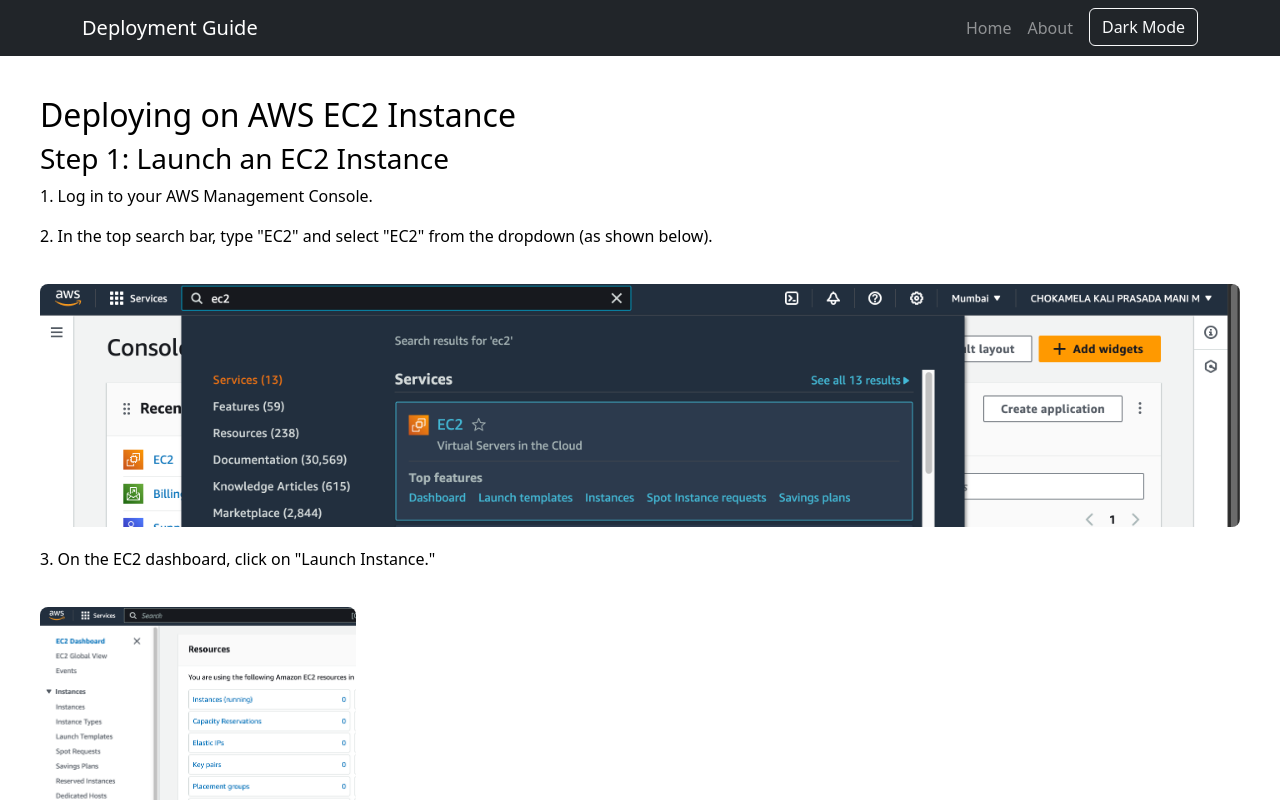
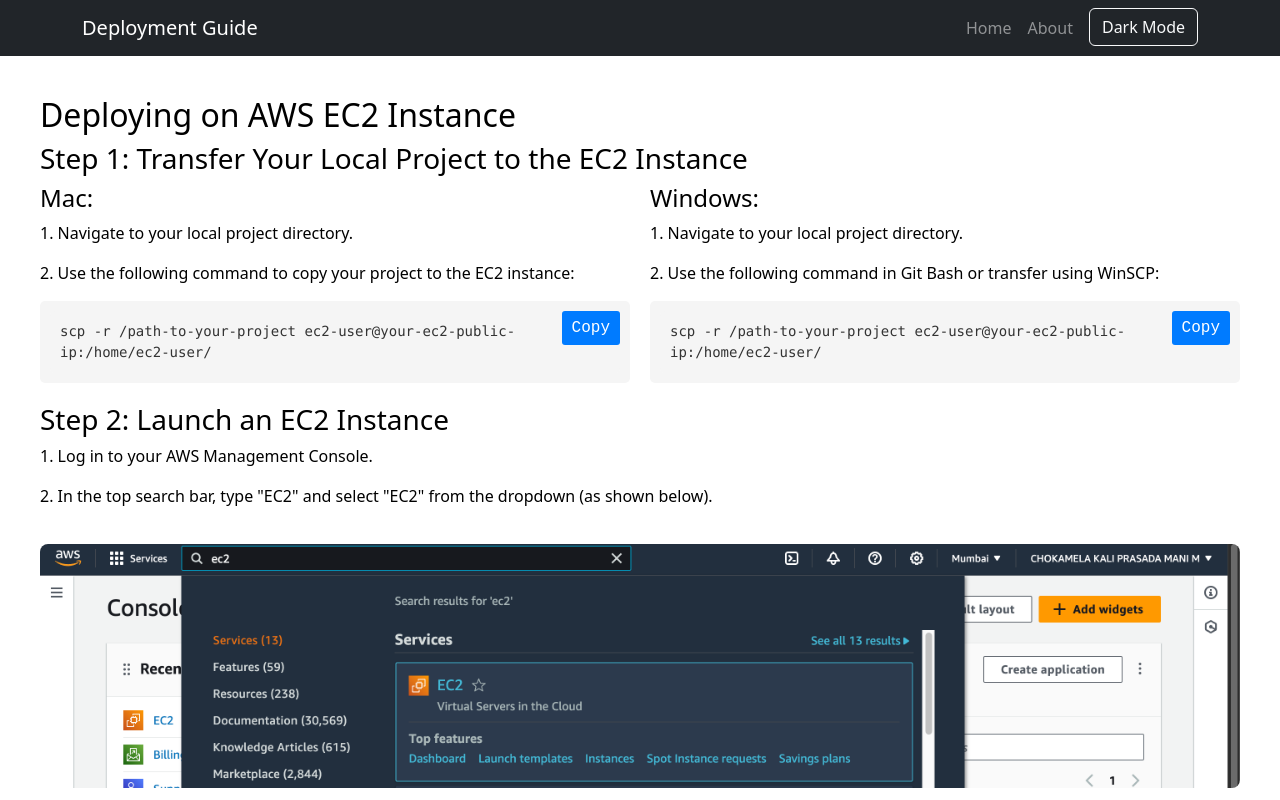
Before and after one commit to prasad217/Deployment-Guide, a React (Create React App) app: page /aws-deployment in a window 1280 px wide. Shown: the top 800 px of the page. Built offline with nearby package versions, Linux system fonts and the light colour scheme.

Commit message:
updated aws

```diff
--- a/src/components/AWSGuide.js
+++ b/src/components/AWSGuide.js
@@ -18,7 +18,34 @@
     <div className="guide-container">
       <h2>Deploying on AWS EC2 Instance</h2>
 
-      <h3>Step 1: Launch an EC2 Instance</h3>
+      <h3>Step 1: Transfer Your Local Project to the EC2 Instance</h3>
+      <div className="side-by-side">
+        <div className="platform-section">
+          <h4>Mac:</h4>
+          <p>1. Navigate to your local project directory.</p>
+          <p>2. Use the following command to copy your project to the EC2 instance:</p>
+          <div className="code-block">
+            <pre>
+              scp -r /path-to-your-project ec2-user@your-ec2-public-ip:/home/ec2-user/
+            </pre>
+            <button onClick={() => copyToClipboard('scp -r /path-to-your-project ec2-user@your-ec2-public-ip:/home/ec2-user/')}>Copy</button>
+          </div>
+        </div>
+
+        <div className="platform-section">
+          <h4>Windows:</h4>
+          <p>1. Navigate to your local project directory.</p>
+          <p>2. Use the following command in Git Bash or transfer using WinSCP:</p>
+          <div className="code-block">
+            <pre>
+              scp -r /path-to-your-project ec2-user@your-ec2-public-ip:/home/ec2-user/
+            </pre>
+            <button onClick={() => copyToClipboard('scp -r /path-to-your-project ec2-user@your-ec2-public-ip:/home/ec2-user/')}>Copy</button>
+          </div>
+        </div>
+      </div>
+
+      <h3>Step 2: Launch an EC2 Instance</h3>
       <p>1. Log in to your AWS Management Console.</p>
       <p>2. In the top search bar, type "EC2" and select "EC2" from the dropdown (as shown below).</p>
       <img src={aws1} alt="EC2 Search" className="guide-image" />
@@ -39,7 +66,7 @@
       <p>7. Ensure you have selected a key pair for SSH access to the instance.</p>
       <img src={aws7} alt="Key Pair" className="guide-image" />
 
-      <h3>Step 2: Connect to Your Instance</h3>
+      <h3>Step 3: Connect to Your Instance</h3>
       <div className="side-by-side">
         <div className="platform-section">
           <h4>Mac:</h4>
@@ -66,54 +93,11 @@
         </div>
       </div>
 
-      <h3>Step 3: Deploy Your Frontend</h3>
-      <div className="side-by-side">
-        <div className="platform-section">
-          <h4>Mac:</h4>
-          <p>1. Navigate to your frontend directory.</p>
-          <p>2. Build your project:</p>
-          <div className="code-block">
-            <pre>
-              cd /path-to-your-frontend<br />
-              npm run build
-            </pre>
-            <button onClick={() => copyToClipboard('cd /path-to-your-frontend\nnpm run build')}>Copy</button>
-          </div>
-          <p>3. Copy the build folder to your server:</p>
-          <div className="code-block">
-            <pre>
-              scp -r build/ ec2-user@your-ec2-public-ip:/var/www/html
-            </pre>
-            <button onClick={() => copyToClipboard('scp -r build/ ec2-user@your-ec2-public-ip:/var/www/html')}>Copy</button>
-          </div>
-        </div>
-
-        <div className="platform-section">
-          <h4>Windows:</h4>
-          <p>1. Navigate to your frontend directory.</p>
-          <p>2. Build your project:</p>
-          <div className="code-block">
-            <pre>
-              cd /path-to-your-frontend<br />
-              npm run build
-            </pre>
-            <button onClick={() => copyToClipboard('cd /path-to-your-frontend\nnpm run build')}>Copy</button>
-          </div>
-          <p>3. Use WinSCP to transfer the build folder, or use Git Bash:</p>
-          <div className="code-block">
-            <pre>
-              scp -r build/ ec2-user@your-ec2-public-ip:/var/www/html
-            </pre>
-            <button onClick={() => copyToClipboard('scp -r build/ ec2-user@your-ec2-public-ip:/var/www/html')}>Copy</button>
-          </div>
-        </div>
-      </div>
-
       <h3>Step 4: Deploy Your Backend</h3>
       <div className="side-by-side">
         <div className="platform-section">
           <h4>Mac:</h4>
-          <p>1. Navigate to your backend directory.</p>
+          <p>1. Navigate to your backend directory on the EC2 instance.</p>
           <p>2. Install dependencies and start the server:</p>
           <div className="code-block">
             <pre>
@@ -127,7 +111,7 @@
 
         <div className="platform-section">
           <h4>Windows:</h4>
-          <p>1. Navigate to your backend directory.</p>
+          <p>1. Navigate to your backend directory on the EC2 instance.</p>
           <p>2. Install dependencies and start the server:</p>
           <div className="code-block">
             <pre>
```
